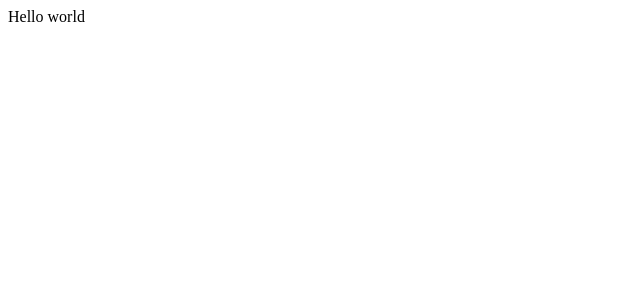
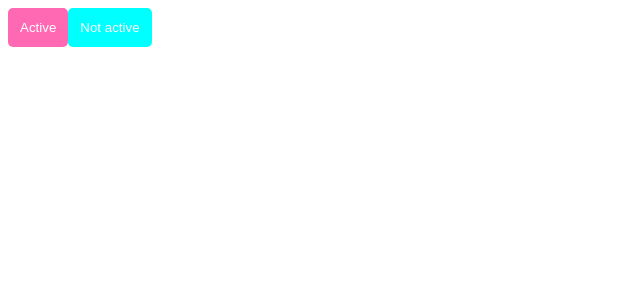
Before and after one commit to clemensschueller/react-playground, a React (Vite) app: page / in a window 1280 px wide. Shown: the top 300 px of the page, without its empty margins (0-640 px from the left). Built offline with nearby package versions, Linux system fonts and the light colour scheme.

Commit message:
Initial component

```diff
--- /dev/null
+++ b/src/App.jsx
@@ -0,0 +1,11 @@
+import * as React from 'react'
+import Button from './Button'
+
+export default () => {
+  return (
+    <div>
+      <Button isActive={true}>Active</Button>
+      <Button isActive={false}>Not active</Button>
+    </div>
+  )
+}
--- /dev/null
+++ b/src/Button.css
@@ -0,0 +1,11 @@
+.Button {
+  background: cyan;
+  padding: 12px;
+  color: white;
+  border: none;
+  border-radius: 5px;
+}
+
+.Button.active {
+  background: hotpink;
+}
--- /dev/null
+++ b/src/Button.jsx
@@ -0,0 +1,10 @@
+import './Button.css'
+import * as React from 'react'
+
+export default ({ children, isActive }) => {
+  return (
+    <button className={isActive ? 'Button active' : 'Button'}>
+      {children}
+    </button>
+  )
+}
```
Also changed, not shown: src/index.jsx (+4 -3 lines), 2 other files (tests, documents, lock files or other folders).
